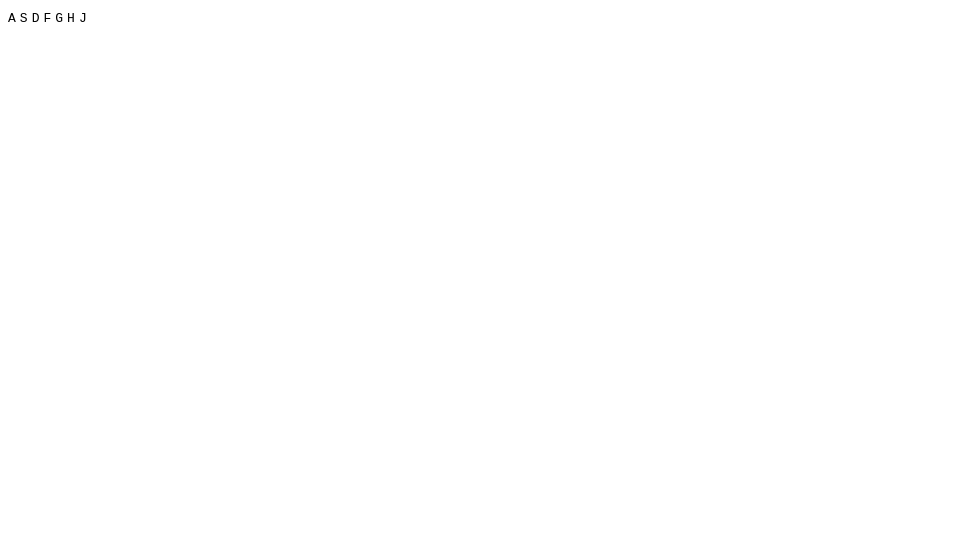
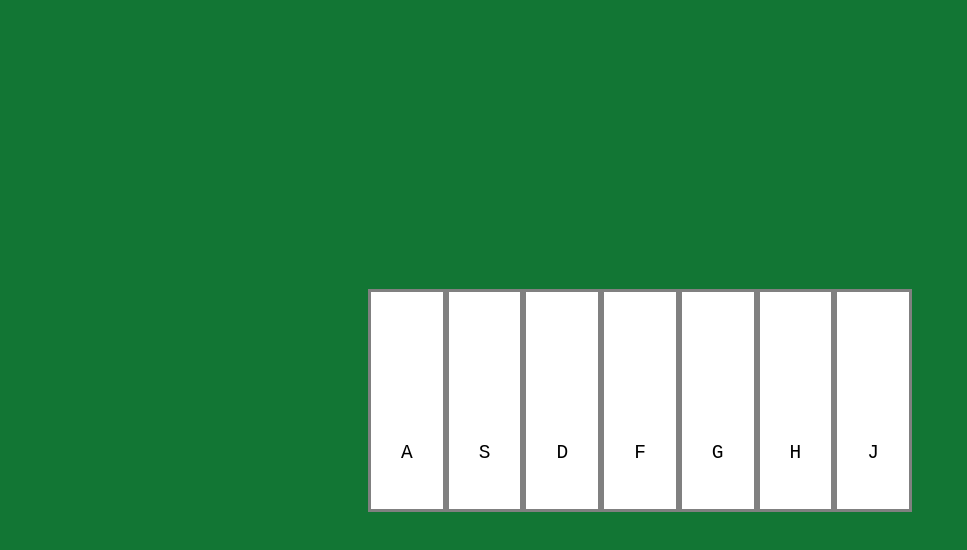
Before and after one commit to Saruwatarii/VirtualPiano, a plain HTML site: page index.html in a window 1280 px wide. Shown: the whole page, without its empty margins (0-967 px from the left). Drawn offline with Linux system fonts and the light colour scheme.

Commit message:
Turning the lettere into a piano design, in the middle.

```diff
--- a/index.html
+++ b/index.html
@@ -3,9 +3,17 @@
 <head>
     <meta charset="utf-8">
     <title>Virtual Piano</title>
+    <link rel="stylesheet" href="style.css">
 </head>
 <body>
-<kbd>A</kbd> <kbd>S</kbd> <kbd>D</kbd> <kbd>F</kbd> <kbd>G</kbd> <kbd>H</kbd> <kbd>J</kbd>
-
+<div class="piano-container">
+    <kbd>A</kbd>
+    <kbd>S</kbd>
+    <kbd>D</kbd>
+    <kbd>F</kbd>
+    <kbd>G</kbd>
+    <kbd>H</kbd>
+    <kbd>J</kbd>
+</div>
 </body>
 </html>
--- /dev/null
+++ b/style.css
@@ -0,0 +1,24 @@
+html, body {
+    background-color: #127634;
+    width: 100%;
+    height: 100%;
+    display: flex;
+    margin: auto;
+
+}
+div.piano-container kbd {
+    background-color: white;
+    /*  height: 250px;
+      width: 70px;*/
+    padding: 150px 30px 45px 30px;
+    border: 3px solid grey;
+    font-weight: 100;  /* 600 */
+    font-size: 1.5em;
+    /* line-height: 350px;
+     text-align: center; */
+}
+div.piano-container {
+    display: flex;
+    margin: auto;
+
+}
```
